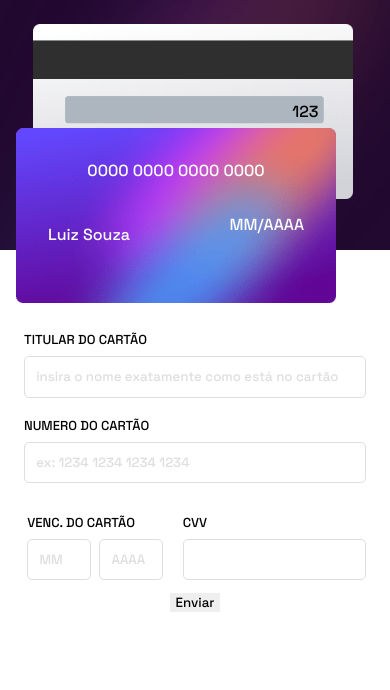
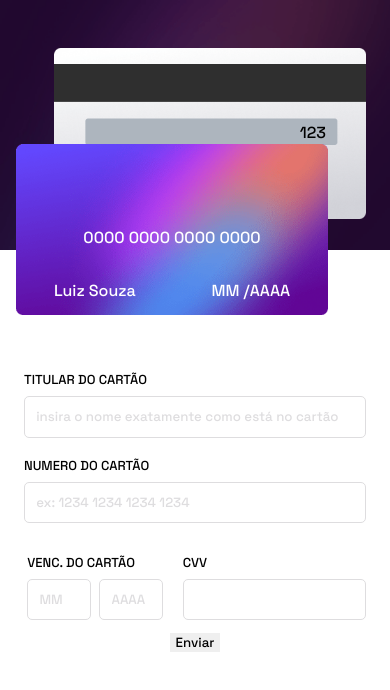
Before and after one commit to lzmarangoni/formulario_interativo_de_pgto, a React (Create React App) app: page / in a window 390 px wide. Shown: the top 690 px of the page. Built offline with nearby package versions, Linux system fonts and the light colour scheme.

Commit message:
ajustado layout e posicionamento das informações do cartão

```diff
--- a/src/App.css
+++ b/src/App.css
@@ -30,7 +30,7 @@
 }
 
 
-@media screen and (max-width:391px) {
+@media screen and (max-width:415px) {
   .App{
     background-image: url(../public/images/bg-main-mobile.png);
     background-size: contain;
@@ -40,16 +40,15 @@
   .form{
    width: 100vw;
    box-sizing: border-box;
-   padding: 5rem 1rem;
+   padding: 1rem 1rem;
+   margin-top: 3rem;
 
   }
   .cards{
     width: 100%;
-    padding-top: 2rem;
-    margin:0 auto;
-    box-sizing: border-box;
-    flex-direction: row;
-
+    height: 18rem;
+    position: relative;
+    margin-bottom: 1rem;
   }
 
 }
--- a/src/App.js
+++ b/src/App.js
@@ -10,30 +10,30 @@ function App() {
   const [cardNumber, setCardNumber] = useState('0000 0000 0000 0000');
   const [cardHolder, setCardHolder] = useState('Luiz Souza');
   const [cardCvv, setCardCvv] = useState('123');
-  const [cardMonth, setCardMonth] = useState('MM');
-  const [cardYear, setCardYear] = useState('AAAA');
+  const [cardMonth, setCardMonth] = useState('MM /');
+  const [cardYear, setCardYear] = useState(' AAAA');
 
 
-  const captureNumber = (e)=>{
+  const captureNumber = (e) => {
     setCardNumber(e.target.value)
     console.log(cardNumber)
   }
-  const captureCardHolder = (e)=>{
+  const captureCardHolder = (e) => {
     setCardHolder(e.target.value)
     console.log(cardHolder)
   }
 
-  const captureCardCvv = (e)=>{
+  const captureCardCvv = (e) => {
     setCardCvv(e.target.value)
     console.log(cardCvv)
   }
 
-  const captureMonth = (e)=>{
+  const captureMonth = (e) => {
     setCardMonth(e.target.value)
     console.log(cardMonth)
   }
 
-  const captureYear = (e)=>{
+  const captureYear = (e) => {
     setCardYear(e.target.value)
     console.log(cardYear)
   }
@@ -43,7 +43,7 @@ function App() {
   return (
     <div className="App">
       <div className='cards'>
-      <CardFront  cardNumber={cardNumber}
+        <CardFront cardNumber={cardNumber}
           cardHolder={cardHolder}
           cardMonth={cardMonth}
           cardYear={cardYear}
--- a/src/components/CardBack/CardBack.css
+++ b/src/components/CardBack/CardBack.css
@@ -2,30 +2,35 @@
     background-image: url(../../../public/images/bg-card-back.png);
     background-repeat: no-repeat;
     background-size: contain;
-    width:360px;
-    height: 200px;
+    width:21rem;
+    height: 15rem;
     position: relative;
 
 }
 
 #cardcvv{
     position: absolute;
-    bottom: 4.8rem;
-    right: -7rem;
-    width: 100%;
+    top: 4rem;
+    right: 2.5rem;
+
 }
 
-@media screen and (max-width:415px){
+@media screen and (max-width:415px) {
+
     .cardBack{
-        width: 320px;
-        position: relative;
-        top: -.5rem;
-        right: .1rem;
+        margin: 1rem 0 0 0;
+        position: absolute;
+        right: 1.5rem;
+        top: 2rem;
+        width: 80%;
 
     }
+
     #cardcvv{
-        top: 3.8rem;
-        right: 2rem;
-        width: 2rem;
+        position: absolute;
+        top: 3.6rem;
+        right: 2.5rem;
+
     }
+
 }
--- a/src/components/CardFront/CardFront.css
+++ b/src/components/CardFront/CardFront.css
@@ -2,8 +2,8 @@
     background-image: url(../../../public/images/bg-card-front.png);
     background-repeat: no-repeat;
     background-size: contain;
-    width:360px;
-    height: 200px;
+    width:21rem;
+    height: 15rem;
     margin-right: 8rem;
     margin-bottom: 2rem;
     position: relative;
@@ -12,58 +12,37 @@
 }
 
 
-
-.cardFront #cardNumber{
+.cardContent{
+    box-sizing: border-box;
+    padding: auto;
+    width: 100%;
+    height: 100%;
     position: absolute;
-    bottom: 3rem;
-
+    display: flex;
+    flex-direction: column;
+    justify-content: center;
+    align-items: center;
     color: white;
-    font-size: 1.5rem;
-    width: 100%;
 }
 
-.cardFront #cardHolder{
-    position: absolute;
-    bottom: 1rem;
-    left: 2rem;
-    color: white;
-
+.cardInfo{
+    display: flex;
+    width: 100%;
+    justify-content: space-around;
 }
 
-.cardFront div{
+.cardInfo div{
     display: flex;
-    align-items: center;
-    position: absolute;
-    bottom: 1rem;
-    right: 2rem;
-    color: white;
-
 }
 
-@media screen and (max-width:415px){
+@media screen and (max-width:415px) {
+
     .cardFront{
-        width: 320px;
-        margin: 0;
+        margin: 1rem 0 0 0;
         position: absolute;
-        top: 8rem;
+        bottom: -6rem;
         left: 1rem;
         z-index: 1;
-    }
-
-    .cardFront #cardNumber{
-        font-size: 1rem;
-        top: 1rem;
-    }
-    .cardFront #cardHolder {
-        font-size: 1rem;
-        top: 5rem;
-        align-items: center;
-        height: 2rem;
-
-    }
-    .cardFront div {
-        font-size: 1rem;
-        top: 5rem;
-        height: 2rem;
+        width: 80%;
     }
 }
--- a/src/components/CardFront/index.js
+++ b/src/components/CardFront/index.js
@@ -1,21 +1,20 @@
 import './CardFront.css'
 
-const CardFront = (props)=>{
-    return(
+const CardFront = (props) => {
+    return (
         <div className='cardFront'>
+            <div className='cardContent'>
+                <p id='cardNumber'> {props.cardNumber}</p>
+                <div className='cardInfo'>
+                    <p>{props.cardHolder}</p>
+                    <div>
+                        <p>{props.cardMonth}</p>
 
-
-            <p id='cardHolder'>{props.cardHolder}</p>
-            <p id='cardNumber'> {props.cardNumber}</p>
-
-
-
-                <div>
-                    <p>{props.cardMonth}</p>/
-                    <p>{props.cardYear}</p>
+                        <p>{props.cardYear}</p>
+                    </div>
                 </div>
 
-
+            </div>
         </div>
     )
 }
--- a/src/components/FormDetails/FormDetails.css
+++ b/src/components/FormDetails/FormDetails.css
@@ -14,7 +14,7 @@
     width: 100%
 }
 
-@media screen and (max-width:391px){
+@media screen and (max-width:415px){
     .formDetails {
         display: block;
         width: auto
```
Lines whose indentation alone changed are shown as unchanged.
